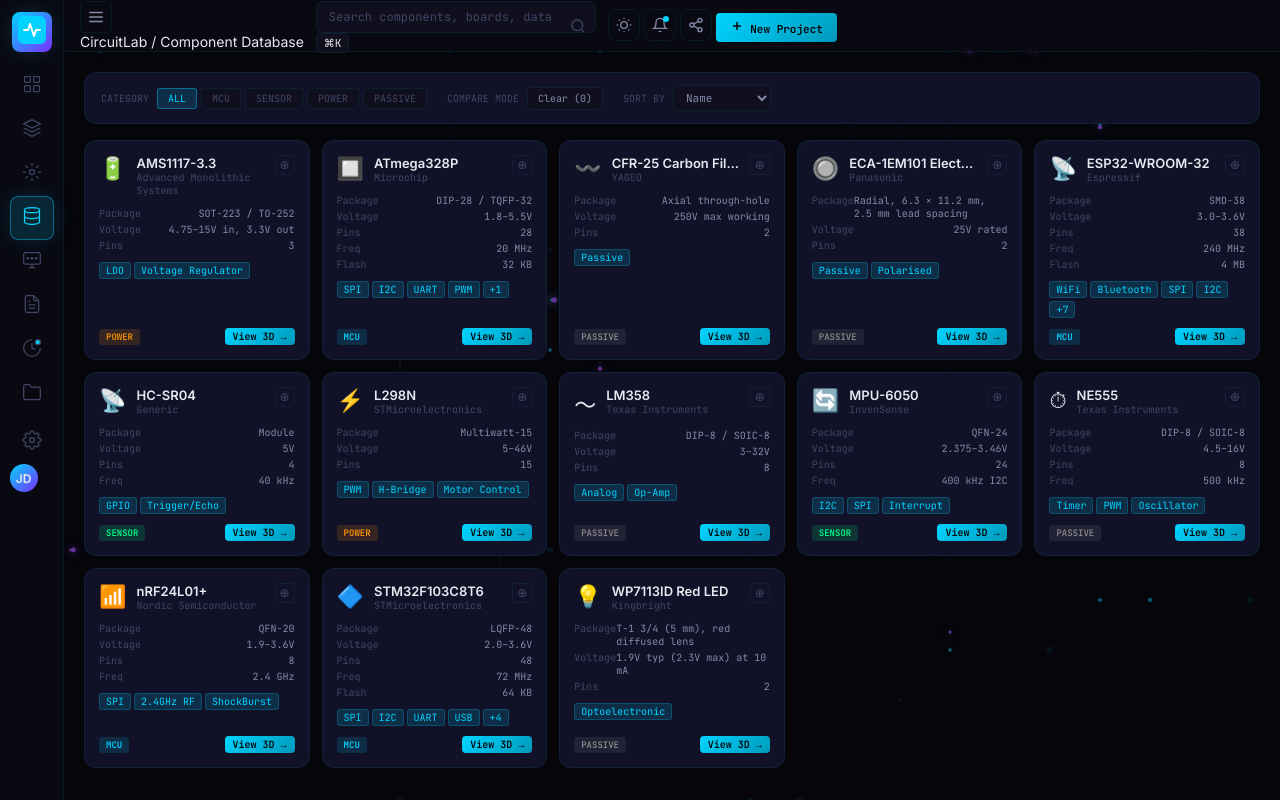
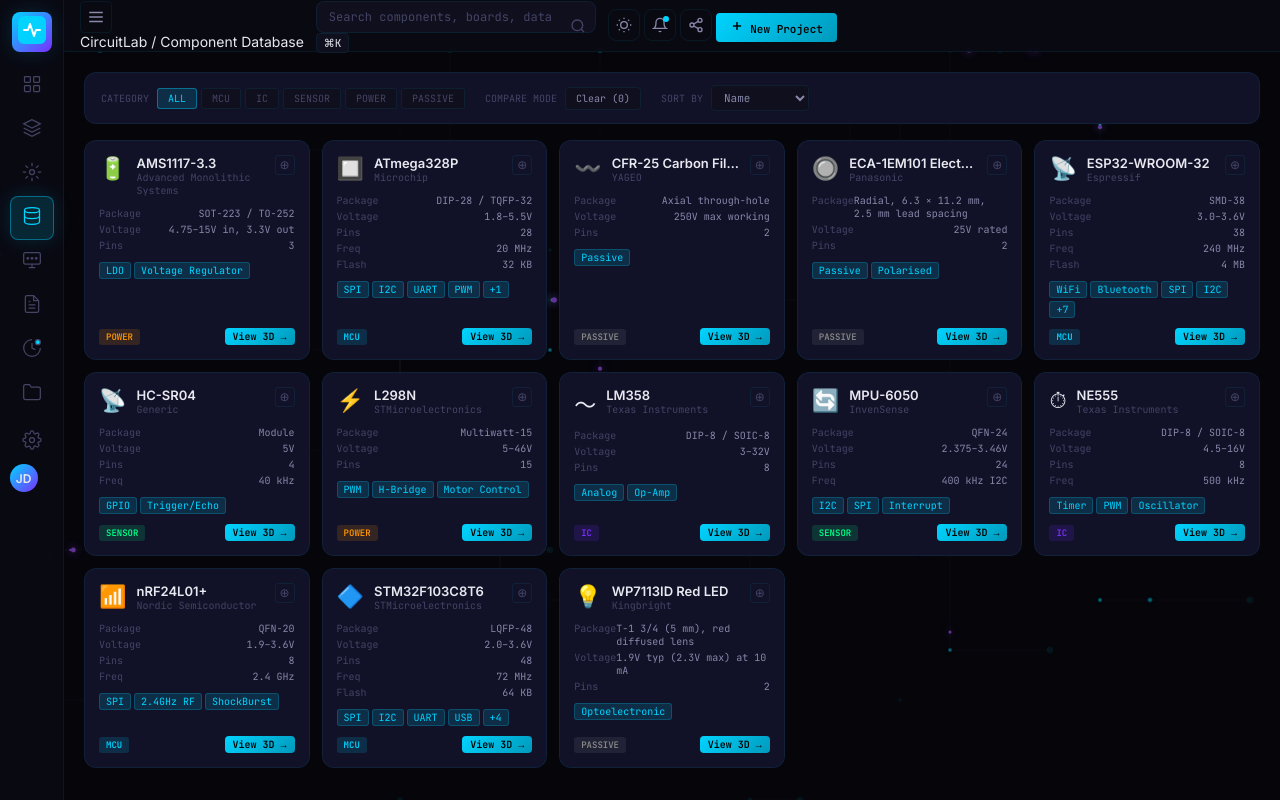
Before and after one commit to SharmaJi-1907/emb3d-circuit-lab, a website built with Vite: page index.html in a window 1280 px wide. Both pictures are taken after a click on the button 31 px from the left and 218 px from the top of the page. Built offline with nearby package versions, Linux system fonts and the light colour scheme.

Commit message:
fix: list ne555 and lm358 as ics with their own filter

```diff
--- a/src/data/components.js
+++ b/src/data/components.js
@@ -115,7 +115,7 @@
     id: 'ne555',
     name: 'NE555',
     manufacturer: 'Texas Instruments',
-    category: 'passive',
+    category: 'ic', // an IC, not a passive part (D30)
     icon: '⏱',
     package: 'DIP-8 / SOIC-8',
     voltage: '4.5–16V',
@@ -181,7 +181,7 @@
     id: 'lm358',
     name: 'LM358',
     manufacturer: 'Texas Instruments',
-    category: 'passive',
+    category: 'ic', // an IC, not a passive part (D30)
     icon: '〜',
     package: 'DIP-8 / SOIC-8',
     voltage: '3–32V',
--- a/src/styles/components/badges.css
+++ b/src/styles/components/badges.css
@@ -40,5 +40,6 @@
 .type-sensor  { background: rgba(0,255,136,0.15); color: var(--green); }
 .type-power   { background: rgba(255,149,0,0.15); color: var(--orange); }
 .type-passive { background: rgba(136,136,136,0.15); color: #888; }
+.type-ic { background: var(--purple-dim); color: var(--purple); } /* timers, op-amps (D30) */
 .type-wireless{ background: rgba(123,47,255,0.15); color: var(--purple); }
 .type-display { background: rgba(255,45,120,0.15); color: #ff2d78; }
--- a/src/views/library.view.js
+++ b/src/views/library.view.js
@@ -11,7 +11,7 @@
   const panel = document.getElementById('view-database');
   if (!panel) return;
 
-  const categories = ['all', 'mcu', 'sensor', 'power', 'passive'];
+  const categories = ['all', 'mcu', 'ic', 'sensor', 'power', 'passive'];
   let filtered = CircuitLabData.components;
 
   if (state.filterCategory !== 'all') {
```
Also changed, not shown: tests/smoke/database.spec.js (+11 -0 lines).
